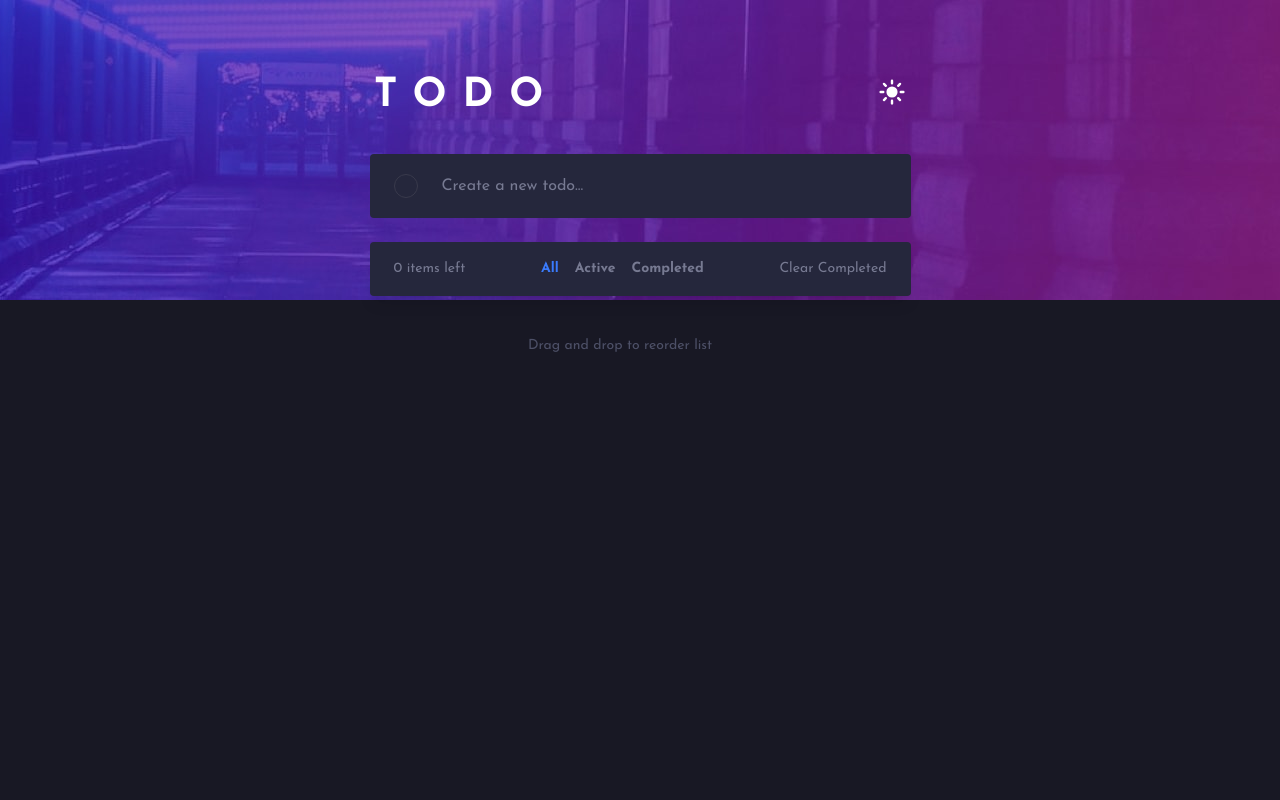
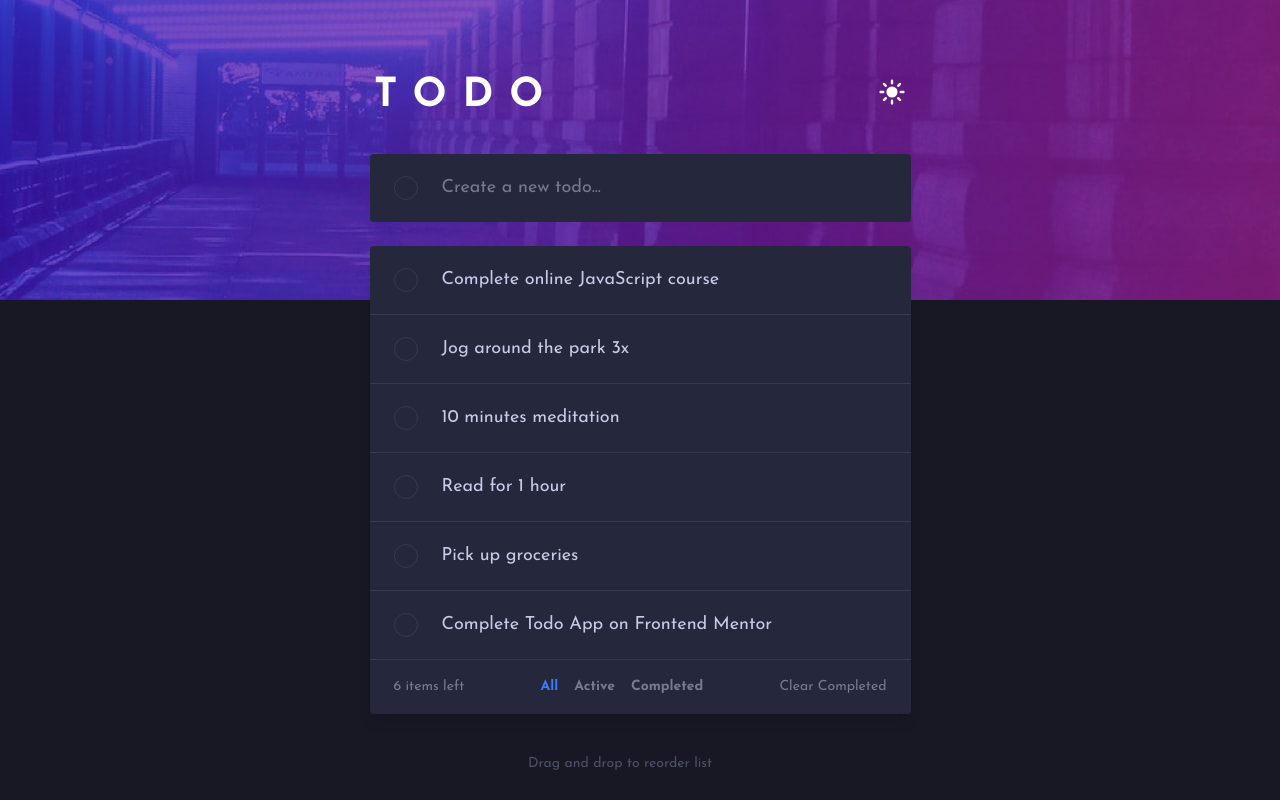
Before and after one commit to celemar/todo-app, a Next.js app: page / in a window 1280 px wide. Built offline with nearby package versions, Linux system fonts and the light colour scheme.

Commit message:
first commit

```diff
--- a/src/components/AddTodoForm.tsx
+++ b/src/components/AddTodoForm.tsx
@@ -17,7 +17,7 @@ export default function AddTodoForm({onAddTodo}: AddTodoFormProps) {
 
   return (
     <form onSubmit={handleAddTodo} className='rounded'>
-      <input type="text" name='newTodo' value={newTodo} onChange={(e) => setNewTodo(e.target.value)} placeholder='Create a new todo...' aria-label='Create a new todo' className='w-full border-none py-4 md:py-5 rounded text-[#484b6a] dark:text-[#cacde8] pl-[4.5rem] dark:bg-[#25273c] bg-[#ffffff] dark:placeholder-[#777a92] focusable text-sm md:text-base font-bold placeholder:font-normal' />
+      <input type="text" name='newTodo' value={newTodo} onChange={(e) => setNewTodo(e.target.value)} placeholder='Create a new todo...' aria-label='Create a new todo' className='w-full border-none py-4 md:py-5 rounded text-[#484b6a] dark:text-[#cacde8] pl-[4.5rem] dark:bg-[#25273c] bg-[#ffffff] dark:placeholder-[#777a92] focusable text-base md:text-lg font-bold placeholder:font-normal' />
     </form>
   )
 }
--- a/src/components/TodoItem/TodoItem.tsx
+++ b/src/components/TodoItem/TodoItem.tsx
@@ -50,7 +50,7 @@ export default function TodoItem({
             isCompleted
               ? "line-through text-[#d2d3db] dark:text-[#9394a5]"
               : "text-[#777a92] dark:text-[#C8CBE7]"
-          } bold cursor-pointer flex items-center font-bold hover:text-[#777a92] focusable`}
+          } text-base md:text-lg cursor-pointer flex items-center  hover:text-[#777a92] focusable`}
         >
           {text}
         </p>
--- a/src/components/TodoList.tsx
+++ b/src/components/TodoList.tsx
@@ -26,9 +26,37 @@ import {
 import TodoItem from "./TodoItem/TodoItem";
 
 export default function TodoList() {
-  const getStoredTodos = () => {
-    const storedTodos = JSON.parse(localStorage.getItem("todos") || "[]");
-    return storedTodos;
+  const defaultTodos: Todo[] = [
+    { id: 1, text: "Complete online JavaScript course", isCompleted: false },
+    { id: 2, text: "Jog around the park 3x", isCompleted: false },
+    { id: 3, text: "10 minutes meditation", isCompleted: false },
+    { id: 4, text: "Read for 1 hour", isCompleted: false },
+    { id: 5, text: "Pick up groceries", isCompleted: false },
+    { id: 6, text: "Complete Todo App on Frontend Mentor", isCompleted: false }
+  ];
+
+  const getStoredTodos = (): Todo[] => {
+    const hasInitialized = localStorage.getItem("initialized");
+    if (!hasInitialized) {
+      localStorage.setItem("todos", JSON.stringify(defaultTodos));
+      localStorage.setItem("initialized", "true");
+      return defaultTodos;
+    }
+    const storedTodos = localStorage.getItem("todos");
+    if (!storedTodos) {
+      return [];
+    }
+
+    try {
+      const parsedTodos = JSON.parse(storedTodos);
+      if (Array.isArray(parsedTodos)) {
+        return parsedTodos;
+      } else {
+        return [];
+      }
+    } catch (error) {
+      return [];
+    }
   };
 
   //state
@@ -37,7 +65,9 @@ export default function TodoList() {
 
   //side effects
   useEffect(() => {
-    localStorage.setItem("todos", JSON.stringify(todos));
+    if (typeof window !== 'undefined' && window.localStorage) {
+      localStorage.setItem("todos", JSON.stringify(todos));
+    }
   }, [todos]);
 
   //event handlers
@@ -45,7 +75,7 @@ export default function TodoList() {
     setTodos((prevTodos) => [
       ...prevTodos,
       {
-        id: prevTodos.length + 1,
+        id: Date.now(),
         text: newTodo,
         isCompleted: false,
       },
```
